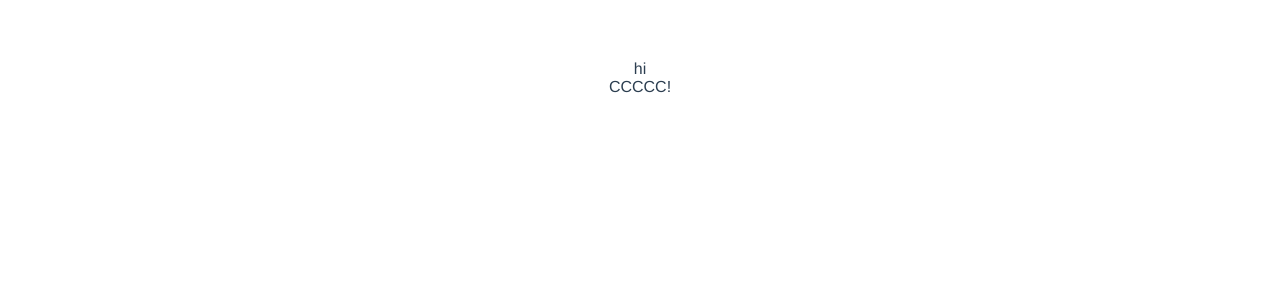
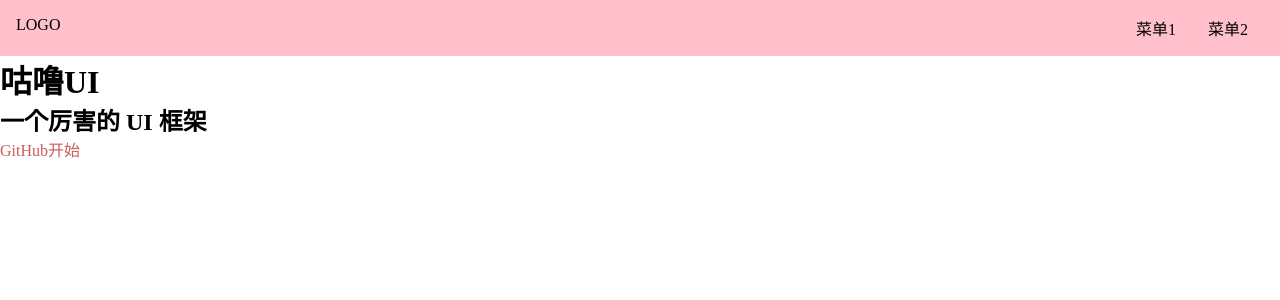
Before and after one commit to isCCcc/isccui, a Vue app: page /#/ in a window 1280 px wide. Shown: the top 300 px of the page. Built offline with nearby package versions, Linux system fonts and the light colour scheme.

Commit message:
topnav样式更改

```diff
--- a/package.json
+++ b/package.json
@@ -10,6 +10,7 @@
     "vue-router": "4.1.0-c113369"
   },
   "devDependencies": {
+    "sass": "1.26.10",
     "@vue/compiler-sfc": "^3.0.0-rc.1",
     "vite": "^1.0.0-rc.1"
   }
--- a/src/App.vue
+++ b/src/App.vue
@@ -1,5 +1,4 @@
 <template>
-  <div>hi</div>
   <router-view></router-view>
 </template>
 
--- a/src/index.css
+++ /dev/null
@@ -1,8 +0,0 @@
-#app {
-  font-family: Avenir, Helvetica, Arial, sans-serif;
-  -webkit-font-smoothing: antialiased;
-  -moz-osx-font-smoothing: grayscale;
-  text-align: center;
-  color: #2c3e50;
-  margin-top: 60px;
-}
--- /dev/null
+++ b/src/index.scss
@@ -0,0 +1,19 @@
+* {
+  margin: 0;
+  padding: 0;
+  box-sizing: border-box;
+}
+
+ul,
+ol {
+  list-style: none;
+}
+
+a {
+  text-decoration: none;
+  color: indianred;
+
+  &:hover {
+    border-bottom: 1px;
+  }
+}
--- /dev/null
+++ b/src/views/Doc.vue
@@ -0,0 +1,12 @@
+<template>
+    <div>
+        <div class="topnav">
+            <div class="logo"></div>
+            <div class="menu"></div>
+        </div>
+        <div class="content">
+            <aside>边栏</aside>
+            <main>主内容</main>
+        </div>
+    </div>
+</template>
--- /dev/null
+++ b/src/views/Home.vue
@@ -0,0 +1,41 @@
+<template>
+    <div>
+        <div class="topnav">
+            <div class="logo">LOGO</div>
+            <ul class="menu">
+                <li>菜单1</li>
+                <li>菜单2</li>
+            </ul>
+        </div>
+        <div class="banner">
+            <h1>咕噜UI</h1>
+            <h2>一个厉害的 UI 框架</h2>
+            <p class="actions">
+                <a href="">GitHub</a>
+                <a href="">开始</a>
+            </p>
+        </div>
+    </div>
+</template>
+<style lang="scss" scoped>
+.topnav {
+    background-color: pink;
+    display: flex;
+    padding: 16px;
+
+    >.logo {
+        max-width: 6em;
+        margin-right: auto;
+    }
+
+    >.menu {
+        display: flex;
+        white-space: nowrap;
+        flex-wrap: nowrap;
+
+        >li {
+            margin: 0 1em;
+        }
+    }
+}
+</style>
```
Also changed, not shown: src/main.ts (+5 -3 lines), 1 other file (tests, documents, lock files or other folders).
